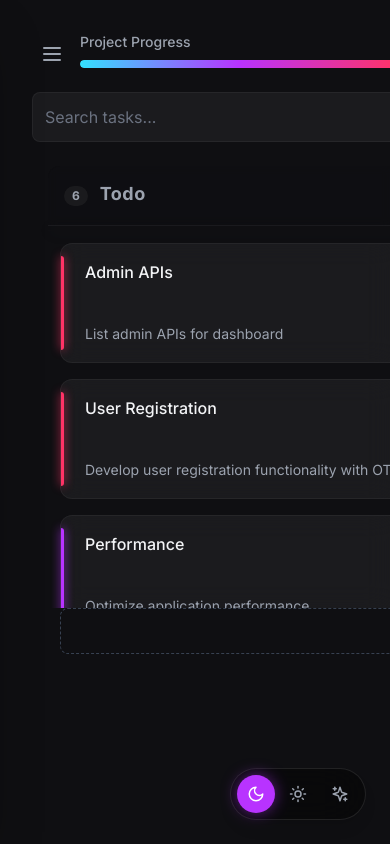
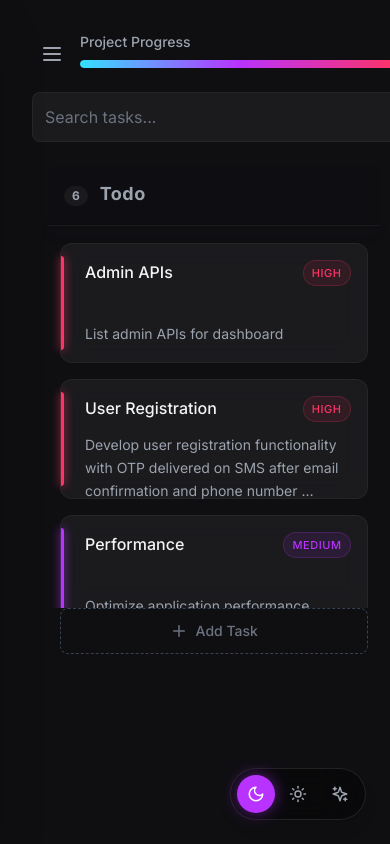
Before and after one commit to screechowlforwork/kanban-to-do, a React (Vite) app: page / in a window 390 px wide. Built offline with nearby package versions, Linux system fonts and the light colour scheme.

Commit message:
バグ修正:Uiを直しました

```diff
--- a/src/components/ColumnContainer.jsx
+++ b/src/components/ColumnContainer.jsx
@@ -121,7 +121,7 @@ function ColumnContainer({
             ref={setNodeRef}
             style={style}
             className={cn(
-                "min-w-[85vw] md:min-w-[350px] md:w-[350px] snap-center shrink-0 h-[500px] max-h-[80vh] rounded-xl flex flex-col",
+                "min-w-[85vw] max-w-[85vw] md:max-w-none md:min-w-[350px] md:w-[350px] snap-center shrink-0 h-[500px] max-h-[80vh] rounded-xl flex flex-col",
                 "transition-colors duration-200"
             )}
         >
--- a/src/components/KanbanBoard.jsx
+++ b/src/components/KanbanBoard.jsx
@@ -441,7 +441,7 @@ function KanbanBoard({ projectId, onToggleSidebar }) {
                     onDragEnd={onDragEnd}
                     onDragOver={onDragOver}
                 >
-                    <div className="flex flex-row overflow-x-auto snap-x snap-mandatory h-full md:overflow-visible md:snap-none pb-4 gap-4 px-4 md:px-0 items-start scrollbar-hide">
+                    <div className="flex flex-row overflow-x-auto snap-x snap-mandatory h-full md:overflow-visible md:snap-none pb-20 gap-4 px-4 md:px-0 items-start no-scrollbar">
                         <SortableContext items={columnsId} strategy={horizontalListSortingStrategy}>
                             {columns.map((col) => (
                                 <ColumnContainer
--- a/src/components/TaskCard.jsx
+++ b/src/components/TaskCard.jsx
@@ -212,7 +212,7 @@ function TaskCard({ task, deleteTask, updateTask }) {
             <div className={cn("absolute left-0 top-3 bottom-3 w-[3px] rounded-r-full transition-colors", pStyle.line)} />
 
             <div className="flex justify-between items-start mb-3 pl-2">
-                <h3 className={cn("font-medium leading-snug pr-6 text-base md:text-sm", themeConfig.textPrimary)}>
+                <h3 className={cn("font-medium leading-snug pr-6 text-base md:text-sm break-words whitespace-normal", themeConfig.textPrimary)}>
                     {task.title}
                 </h3>
                 {task.priority && (
@@ -226,7 +226,7 @@ function TaskCard({ task, deleteTask, updateTask }) {
             </div>
 
             <div className="pl-2 mt-auto">
-                 <p className={cn("text-sm line-clamp-3 leading-relaxed font-light whitespace-pre-wrap", themeConfig.textSecondary)}>
+                 <p className={cn("text-sm line-clamp-3 leading-relaxed font-light whitespace-pre-wrap break-words", themeConfig.textSecondary)}>
                     {task.content}
                 </p>
             </div>
--- a/src/index.css
+++ b/src/index.css
@@ -67,6 +67,13 @@ html, body {
 }
 
 @layer utilities {
+    .no-scrollbar::-webkit-scrollbar {
+        display: none;
+    }
+    .no-scrollbar {
+        -ms-overflow-style: none;  /* IE and Edge */
+        scrollbar-width: none;  /* Firefox */
+    }
     .glass-panel {
         @apply bg-cardbg backdrop-blur-[12px] border border-white/5 shadow-glass;
     }
```
Also changed, not shown: 2 other files (tests, documents, lock files or other folders).
